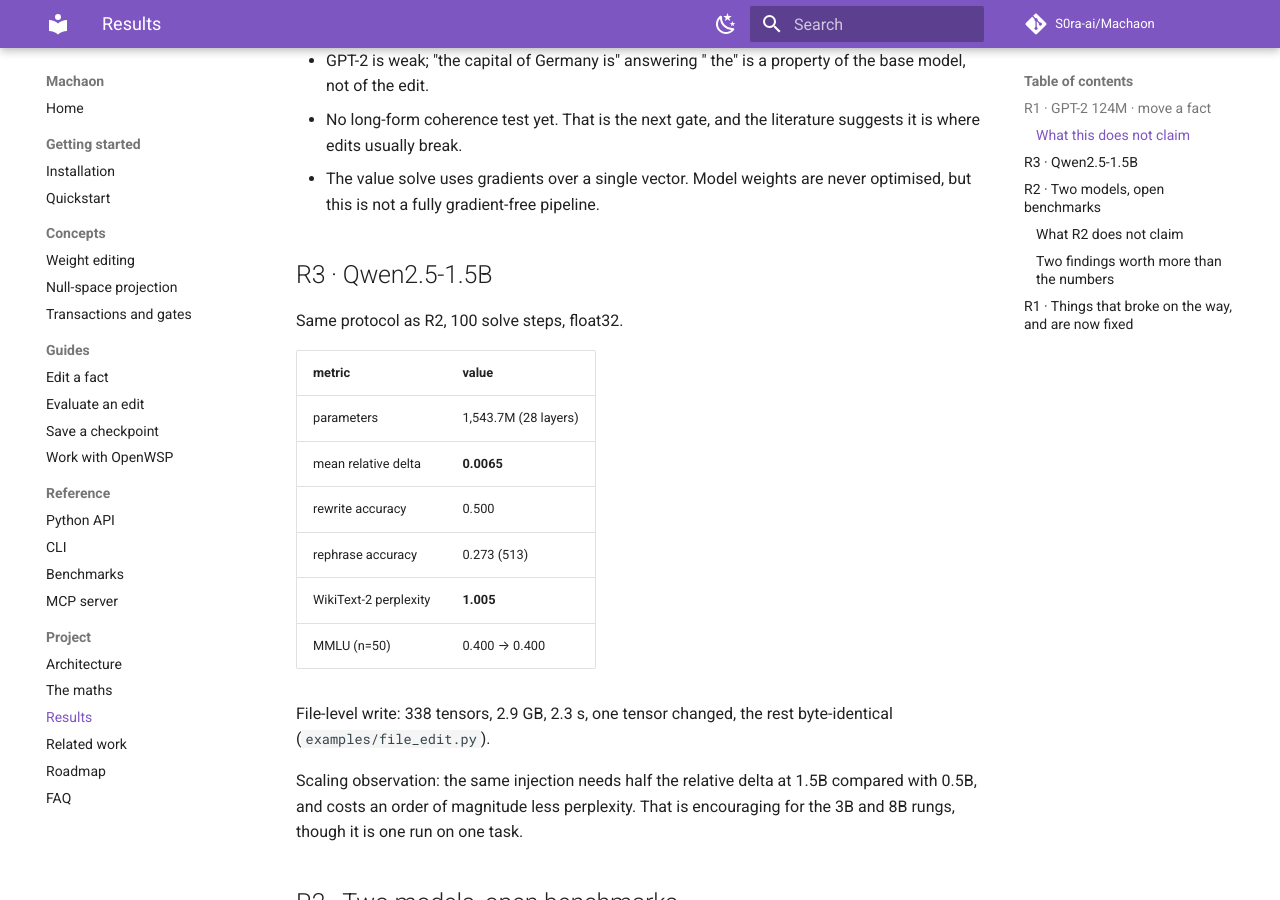
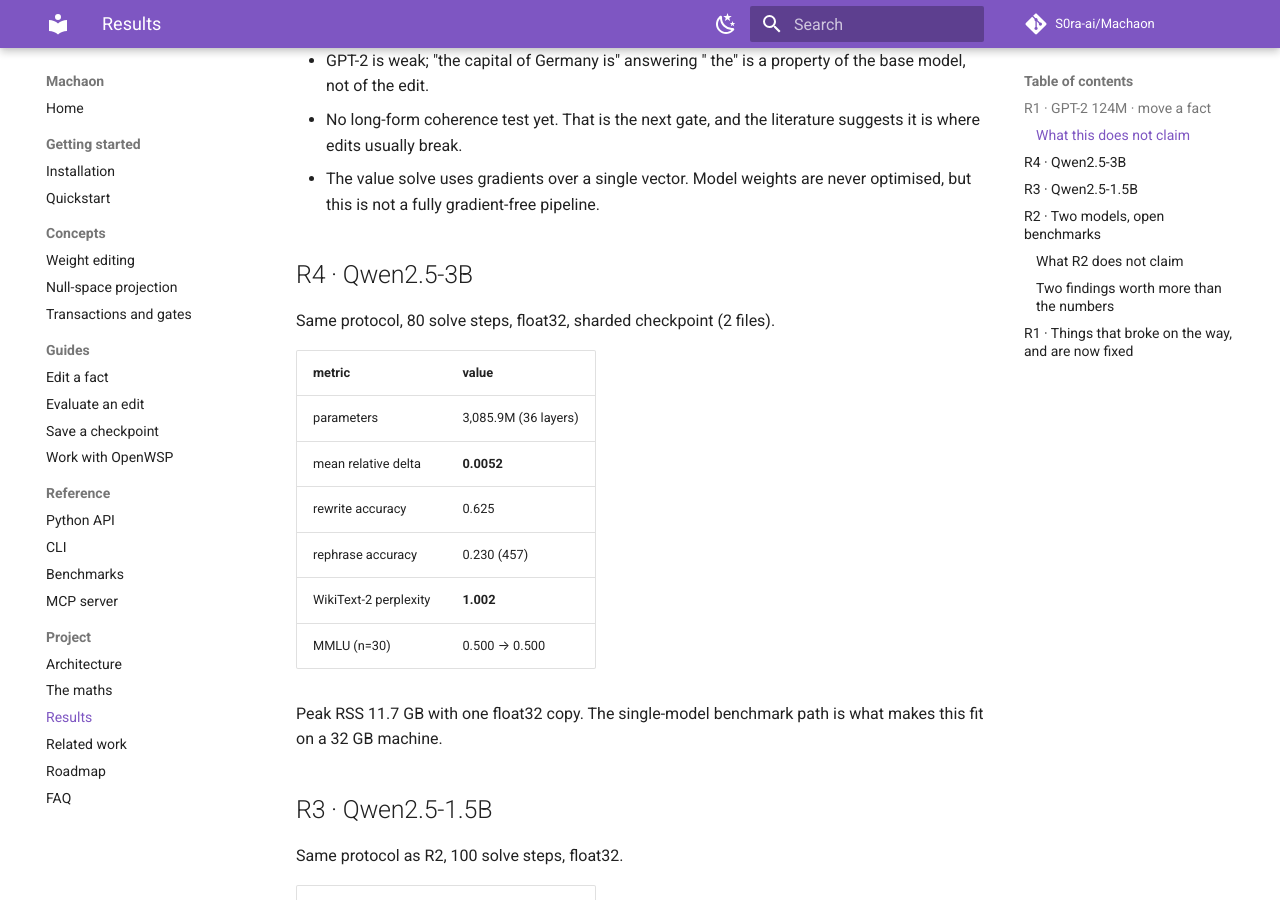
Before and after one commit to S0ra-ai/Machaon, an MkDocs documentation site: the page built from docs/RESULTS.md, in a window 1280 px wide and 900 px high, scrolled down 1687 px. Built offline with MkDocs 1.6.1 and Material for MkDocs 9.7.7, drawn with Linux system fonts in a browser that asks for light colours; comment, search, counter and statistics services are not loaded.

Commit message:
feat: 3B rung on a sharded checkpoint
- Qwen2.5-3B: 36 layers, layer 26, mean rel.delta 0.0052, rewrite 0.625,
  rephrase 0.230, WikiText-2 1.002, MMLU unchanged
- 11.7 GB peak RSS with the single-model benchmark path
- fix: machaon.tools imports the safetensors adapter lazily, so the
  numpy-only CI jobs no longer fail on import
- 136 tests

```diff
--- a/docs/RESULTS.md
+++ b/docs/RESULTS.md
@@ -52,6 +52,22 @@ All six paraphrases were prompts where the base model *already* answered
   suggests it is where edits usually break.
 - The value solve uses gradients over a single vector. Model weights are never
   optimised, but this is not a fully gradient-free pipeline.
+
+## R4 · Qwen2.5-3B
+
+Same protocol, 80 solve steps, float32, sharded checkpoint (2 files).
+
+| metric | value |
+|---|---|
+| parameters | 3,085.9M (36 layers) |
+| mean relative delta | **0.0052** |
+| rewrite accuracy | 0.625 |
+| rephrase accuracy | 0.230 (457) |
+| WikiText-2 perplexity | **1.002** |
+| MMLU (n=30) | 0.500 → 0.500 |
+
+Peak RSS 11.7 GB with one float32 copy. The single-model benchmark path is what
+makes this fit on a 32 GB machine.
 
 ## R3 · Qwen2.5-1.5B
 
```
Also changed, not shown: CHANGELOG.md (+2 -0 lines), README.md (+4 -3 lines), docs/index.md (+1 -1 lines), docs/reference/benchmarks.md (+5 -3 lines), docs/roadmap.md (+1 -1 lines), 2 other files.
